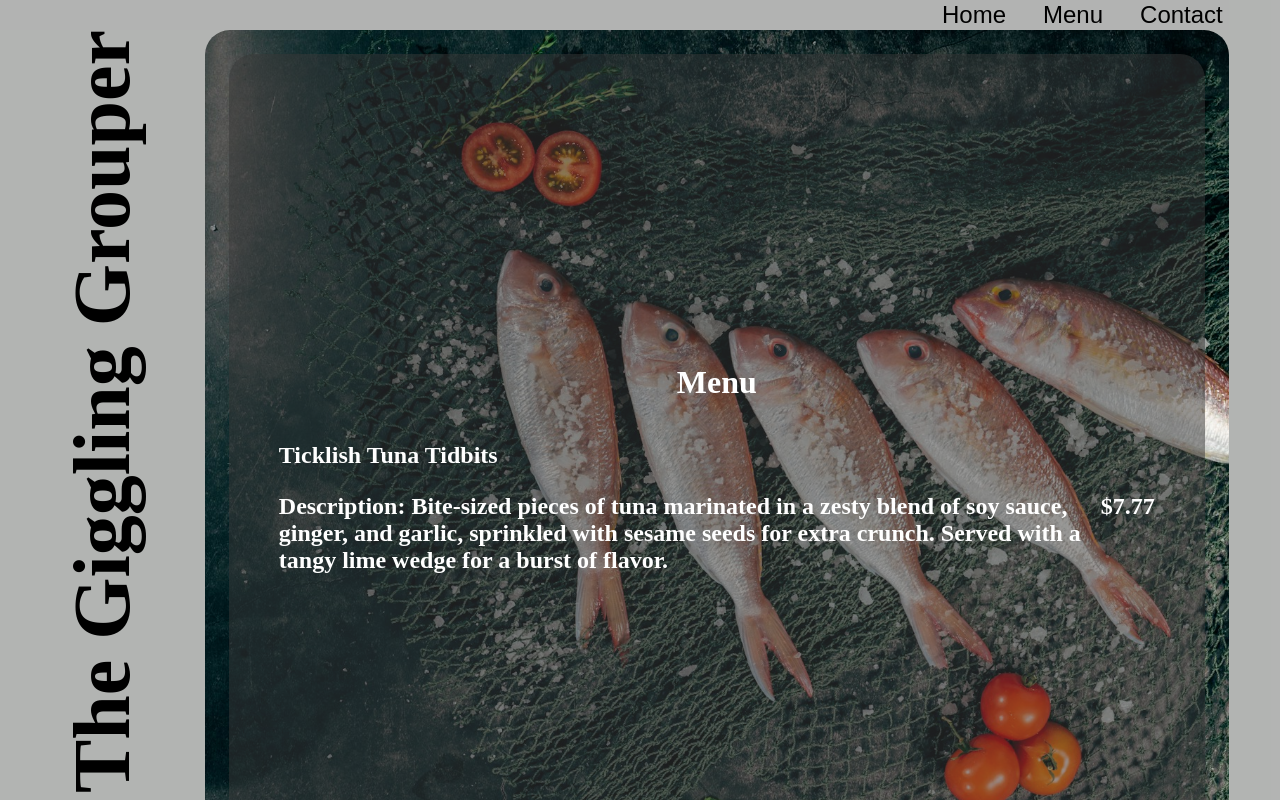
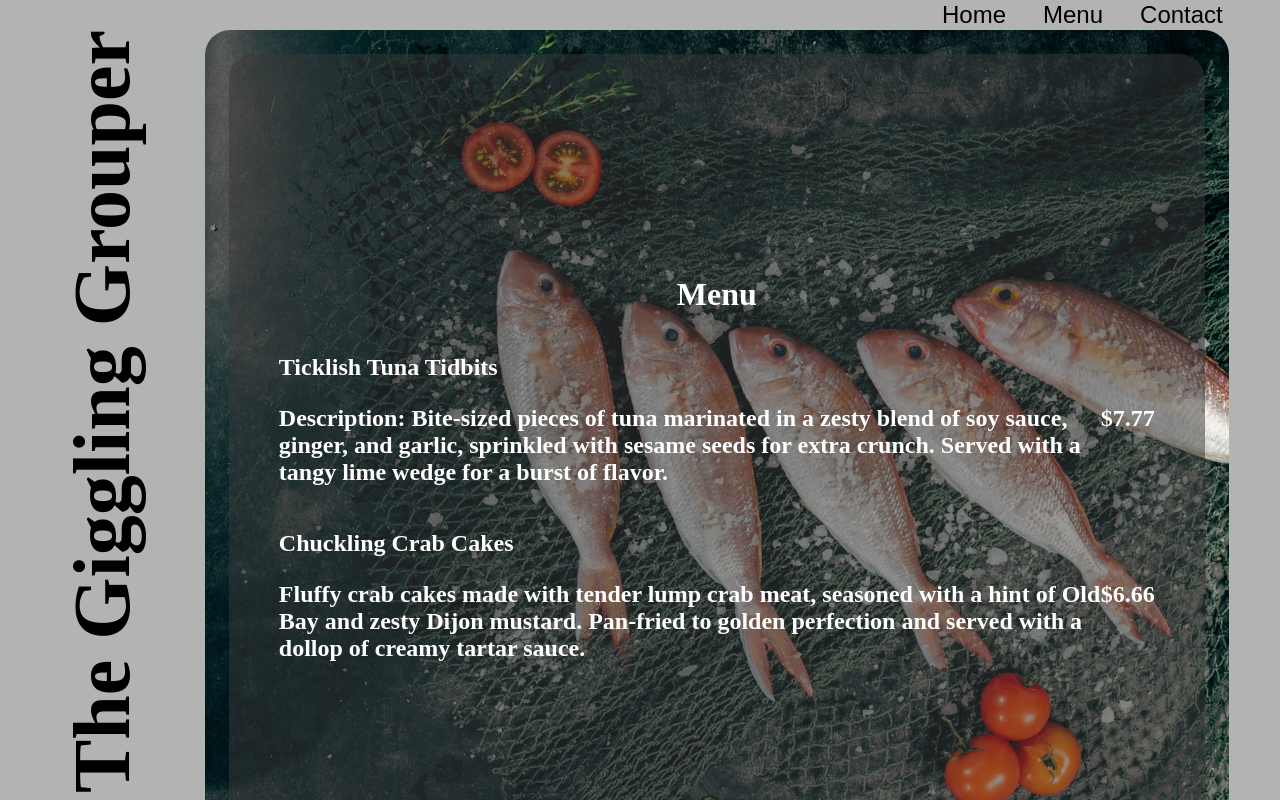
Before and after one commit to tunanocrust17/Restaurant, a website built with webpack: page dist/index.html in a window 1280 px wide. Both pictures are taken after a click on the button "Menu". Shown: the top 800 px of the page. Built offline with nearby package versions, Linux system fonts and the light colour scheme.

Commit message:
tested one appetizer 2 with the new appetizerTemp function and fixed the styling to separate the description and price

```diff
--- a/src/menu.js
+++ b/src/menu.js
@@ -1,3 +1,6 @@
+import appTemp from "./appetizerTemp";
+import appetizerList from "./appetizerList";
+
 export default function menuPage() {
 
     const contentContaner = document.createElement('div');
@@ -21,7 +24,7 @@ export default function menuPage() {
     //appetizer one build
     const appOne = document.createElement('h2');
     appOne.innerHTML = "Ticklish Tuna Tidbits"
-    appContainer.appendChild(appOne);
+
 
     const appOneDescAndPrice = document.createElement('div');
     appOneDescAndPrice.classList.add('description-price')
@@ -32,6 +35,11 @@ export default function menuPage() {
     appOneDescAndPrice.appendChild(appOneDesc);
     appOneDescAndPrice.appendChild(appOnePrice);
     appOne.appendChild(appOneDescAndPrice)
+    appContainer.appendChild(appOne);
+
+    //appetizer 2 test
+    appContainer.appendChild(appTemp(appetizerList()[0].name, appetizerList()[0].description, appetizerList()[0].price));
+
 
     menuContainerDiv.appendChild(appContainer);
     el.appendChild(menuContainerDiv);
--- a/src/style.css
+++ b/src/style.css
@@ -118,4 +118,5 @@ footer {
 
 .description-price {
     display: flex;
+    justify-content: space-between;
 }
```
Also changed, not shown: dist/index.bundle.js.
